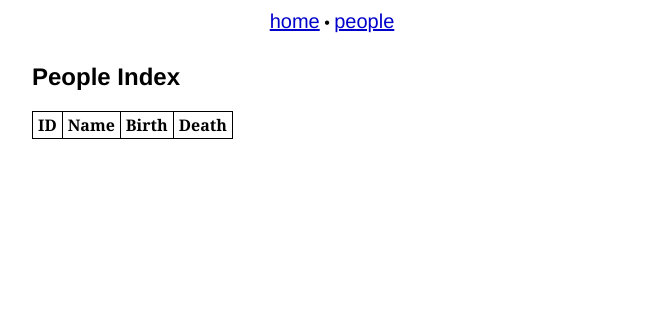
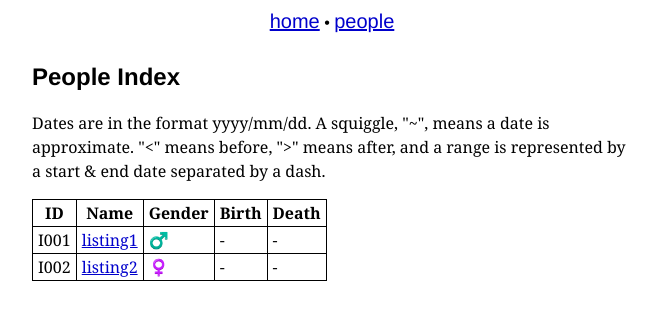
Before and after one commit to Kevinpgalligan/genegenie, a Flask app: page /people.html in a window 1280 px wide. Shown: the top 320 px of the page, without its empty margins (308-965 px from the left). Run offline with Flask 3, Linux system fonts and the light colour scheme; lists and menus that the app fills with data are empty; parts of the project's set-up code (start-up, migrations or seed data) failed here and were passed over.

Commit message:
Gender & nice date formatting for people page.

```diff
--- a/app.py
+++ b/app.py
@@ -3,7 +3,7 @@ from pathlib import Path
 import sys
 from dataclasses import dataclass
 from enum import Enum
-from typing import Optional
+from typing import Optional, Tuple
 
 from flask import Flask, render_template
 from gramps.gen.dbstate import DbState
@@ -11,17 +11,77 @@ from gramps.gen.lib import Person
 from gramps.gen.db.utils import make_database
 from gramps.gen.lib.date import Date
 
+class Gender(Enum):
+    MALE = 1
+    FEMALE = 2
+    OTHER = 2
+
 @dataclass
 class PersonInfo:
     display_name: str
     listing_name: str
     gramps_id: str
     birth_date: Optional[Date]
-    birth_date_display: str
     death_date: Optional[Date]
-    death_date_display: str
+    gender: Gender
+
+def format_date(d: Optional[Date]):
+    if d is None:
+        return "-"
+    # We don't account for all modifier types here. E.g. no spans, only
+    # ranges. I think spans are supposed to represent the gap between
+    # two dates, which we would never use for our purposes, e.g. birthdays.
+    assert d.modifier != Date.MOD_SPAN
+    if d.modifier == Date.MOD_TEXTONLY:
+        return str(d)
+    if d.modifier == Date.MOD_RANGE:
+        start = format_date_tuple(d.get_start_date())
+        stop = format_date_tuple(d.get_stop_date())
+        return f"{start} - {stop}"
+
+    prefix = ""
+    if d.modifier == Date.MOD_AFTER:
+        prefix = ">"
+    elif d.modifier == Date.MOD_BEFORE:
+        prefix = "<"
+    elif d.modifier == Date.MOD_ABOUT:
+        prefix = "~"
+
+    return format_ymd(d.get_year(), d.get_month(), d.get_day(), prefix)
+
+def format_date_tuple(tup: Tuple) -> str:
+    # I'm not sure what the last thing in the tuple means, tbh.
+    # From the Gramps codebase, Date.get_start_date():
+    """
+    If the date is a compound date (range or a span), it is the first part
+    of the compound date. If the date is a text string, a tuple of
+    (0, 0, 0, False) is returned. Otherwise, a date of (DD, MM, YY, slash)
+    is returned. If slash is True, then the date is in the form of 1530/1.
+    """
+    d, m, y, _ = tup
+    return format_ymd(y, m, d, "")
+
+def format_ymd(year: int, month: int, day: int, prefix: Optional[str]) -> str:
+    if year == 0:
+        return "-"
+    elif month == 0:
+        return f"{prefix}{year}"
+    elif day == 0:
+        return f"{prefix}{year}/{month}"
+    return f"{prefix}{year}/{month}/{day}"
+
+
+def format_gender(g: Gender):
+    if g == Gender.MALE:
+        return "♂️"
+    if g == Gender.FEMALE:
+        return "♀️"
+    return "?"
 
 app = Flask(__name__)
+app.jinja_env.globals.update(
+    format_date=format_date,
+    format_gender=format_gender)
 
 people = None
 
@@ -85,20 +145,22 @@ def make_person_info(person, gramps_db):
                       person.get_primary_name().get_name(),
                       person.get_gramps_id(),
                       birth_date,
-                      format_date(birth_date),
                       death_date,
-                      format_date(death_date))
+                      extract_gender(person))
+
+def extract_gender(person):
+    g = person.get_gender()
+    if g == Person.MALE:
+        return Gender.MALE
+    if g == Person.FEMALE:
+        return Gender.FEMALE
+    return Gender.OTHER
 
 def get_event_date(person, index, gramps_db):
     if index < 0:
         return None
     event = gramps_db.get_event_from_handle(person.event_ref_list[index].ref)
     return event.date
-
-def format_date(d):
-    if d is None:
-        return "-"
-    return str(d)
 
 def extract_display_name(person):
     prim_name = person.get_primary_name()
@@ -149,8 +211,8 @@ def main():
         print("Loaded Gramps data from", dbpath)
     else:
         global people
-        people = [PersonInfo("display1", "listing1", "I001"),
-                  PersonInfo("display2", "listing2", "I002")]
+        people = [PersonInfo("display1", "listing1", "I001", None, None, Gender.MALE),
+                  PersonInfo("display2", "listing2", "I002", None, None, Gender.FEMALE)]
 
     app.run(port=8000)
 
--- a/templates/people.html
+++ b/templates/people.html
@@ -2,9 +2,10 @@
 {% block title %} People Index {% endblock title %}
 {% block content %}
 <h2>People Index</h2>
+<p>Dates are in the format yyyy/mm/dd. A squiggle, "~", means a date is approximate. "&lt;" means before, "&gt;" means after, and a range is represented by a start &amp; end date separated by a dash.</p>
 <table class="bordered-centered-table">
-<tr><th>ID</th><th>Name</th><th>Birth</th><th>Death</th></tr>
-{% for person in people %}<tr><td>{{ person.gramps_id }}</td><td><a href="/person/{{ person.gramps_id }}.html">{{ person.listing_name }}</a></td><td>{{ person.birth_date_display }}</td><td>{{ person.death_date_display }}</td></tr>
+<tr><th>ID</th><th>Name</th><th>Gender</th><th>Birth</th><th>Death</th></tr>
+{% for person in people %}<tr><td>{{ person.gramps_id }}</td><td><a href="/person/{{ person.gramps_id }}.html">{{ person.listing_name }}</a></td><td>{{ format_gender(person.gender) }}</td><td>{{ format_date(person.birth_date) }}</td><td>{{ format_date(person.death_date) }}</td></tr>
 {% endfor %}
 
 </table>
```
Also changed, not shown: README.md.
